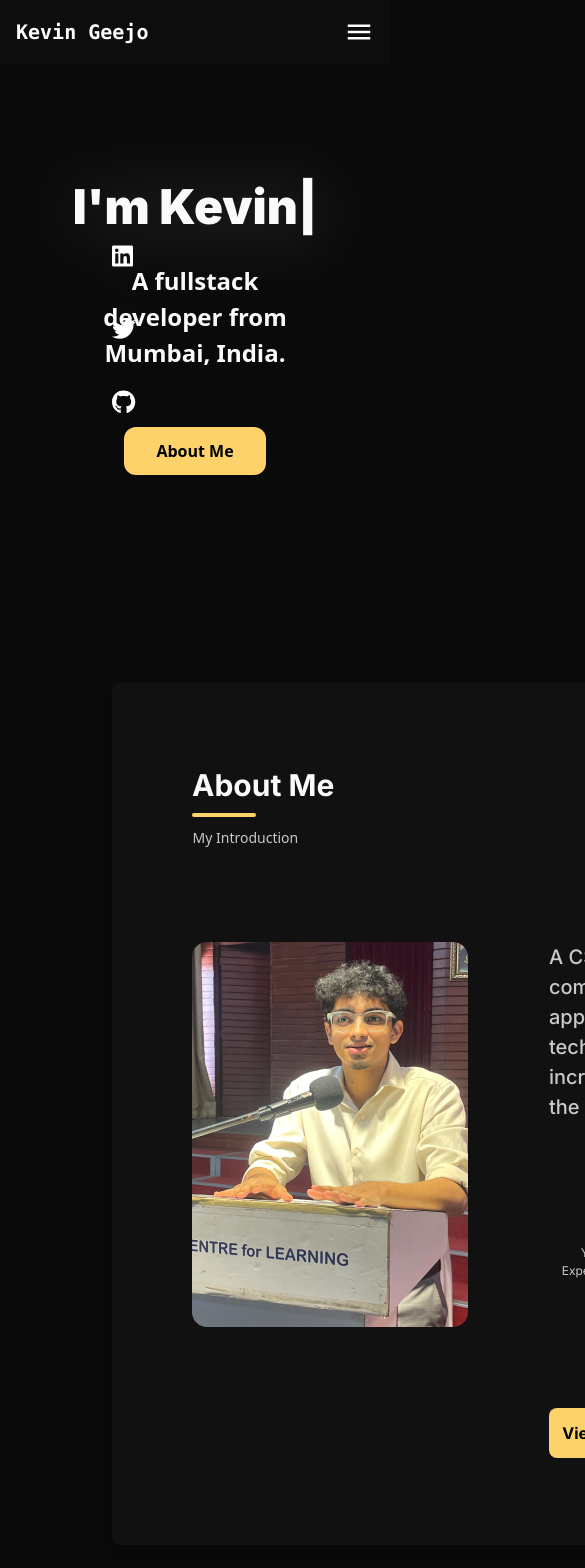
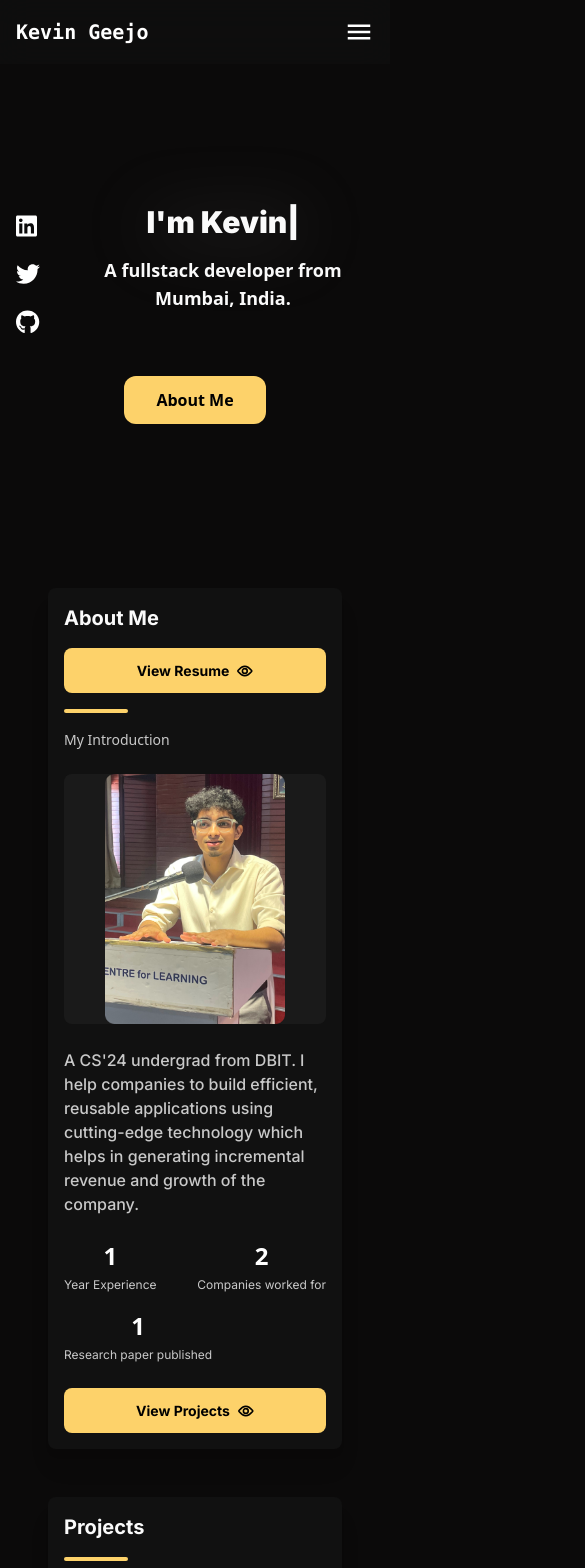
Before and after one commit to KevinGeejo/Portfolio_React, a React (Create React App) app: page / in a window 390 px wide. Shown: the top 1568 px of the page, 585 px wide, since content can reach past the window. Built offline with nearby package versions, Linux system fonts and the light colour scheme; the HTML template or start-up script is replaced by a standard one.

Commit message:
Refactor UI components in About.jsx, Hero.jsx, and Project.jsx for improved responsiveness and styling consistency

```diff
--- a/src/components/About.jsx
+++ b/src/components/About.jsx
@@ -3,113 +3,98 @@ import kevinpic from '../assets/img/kevin-about.png';
 import kevincv from '../assets/pdf/Kevin_Resume.pdf';
 import { Link } from 'react-scroll';
 
-// Add this line
 const About = () => {
   return (
-
-    <div id="about" className="container w-full mx-auto my-[80px]  max-w-6xl px-8 justify-center ">
-      <div className="bg-[#111111] rounded-lg w-[900px] h-[862px] shadow-xl	mx-20 p-20 ">
-        <div className="flex w-auto h-auto justify-between mx-auto">
-          <p className="text-[#fafafa] font-inter text-[30px] font-bold">
+    <div id="about" className="container mx-auto px-4 sm:px-6 lg:px-8 py-6 sm:py-12 lg:py-20">
+      <div className="bg-[#111111] rounded-lg shadow-xl p-4 sm:p-8 lg:p-20 mx-8 sm:mx-16 lg:mx-32">
+        <div className="flex flex-col sm:flex-row justify-between items-start sm:items-center gap-4">
+          <p className="text-[#fafafa] font-inter text-xl sm:text-2xl lg:text-[30px] font-bold">
             About Me
           </p>
           <a
             target="_blank"
+            rel="noopener noreferrer"
             href="https://drive.google.com/file/d/1kmoXo_sHbDmi4TcJD_y5eQ8MISDrMEBu/view?usp=sharing"
-            className="flex flex-nowrap items-center content-between justify-evenly bg-[#fdd26a] font-inter font-bold rounded-[8px] w-[167px] h-[50px] text-[16px]"
+            className="flex items-center justify-center bg-[#fdd26a] font-inter font-bold rounded-[8px] w-full sm:w-[167px] h-[45px] sm:h-[50px] text-[14px] sm:text-[16px] hover:bg-[#fdd26a]/90 transition-colors"
           >
             View Resume
             <svg
               xmlns="http://www.w3.org/2000/svg"
-              width="20"
-              height="14"
+              width="16"
+              height="12"
               viewBox="0 0 20 14"
               fill="none"
+              className="ml-2"
             >
               <path
                 d="M9.77 10C11.4269 10 12.77 8.65685 12.77 7C12.77 5.34315 11.4269 4 9.77 4C8.11314 4 6.77 5.34315 6.77 7C6.77 8.65685 8.11314 10 9.77 10Z"
                 stroke="black"
-                stroke-width="2"
+                strokeWidth="2"
               />
               <path
                 d="M17.958 5.934C18.346 6.406 18.54 6.641 18.54 7C18.54 7.359 18.346 7.594 17.958 8.066C16.538 9.79 13.406 13 9.77 13C6.134 13 3.002 9.79 1.582 8.066C1.194 7.594 1 7.359 1 7C1 6.641 1.194 6.406 1.582 5.934C3.002 4.21 6.134 1 9.77 1C13.406 1 16.538 4.21 17.958 5.934Z"
                 stroke="black"
-                stroke-width="2"
+                strokeWidth="2"
               />
             </svg>
           </a>
         </div>
-        <div className="bg-[#fdd26a] h-1 w-16 rounded-3xl mr-[70%]">
-          <button></button>
-        </div>
-        <p className="text-[14px] mt-[10px]  ml-[0.5px] text-[#C9C9C9]">
-          My Introduction
-        </p>
+        <div className="bg-[#fdd26a] h-1 w-16 rounded-3xl my-4"></div>
+        <p className="text-[14px] text-[#C9C9C9]">My Introduction</p>
 
-        <div className="mt-[94px] flex ">
+        <div className="mt-6 sm:mt-8 lg:mt-[94px] flex flex-col lg:flex-row gap-6 lg:gap-12">
           <img
-            className="w-[276px] h-[385px] "
+            className="w-full lg:w-[276px] h-[250px] sm:h-[300px] lg:h-[385px] object-contain rounded-lg bg-[#1a1a1a]"
             src={kevinpic}
             alt="Kevin About Section"
           />
-          <div className="ml-[81px] w-[359px] h-[389px]">
-            <p className="font-inter font-medium text-[#C9C9C9]  text-[20px] ">
+          <div className="flex-1">
+            <p className="font-inter font-medium text-[#C9C9C9] text-base sm:text-lg lg:text-[20px]">
               A CS'24 undergrad from DBIT. I help companies to build efficient,
               reusable applications using cutting-edge technology which helps in
               generating incremental revenue and growth of the company.
             </p>
-            <div className="flex flex-row justify-between">
-              <div className="text-[#C9C9C9] mt-[58px] flex-col">
-                <h1 className="text-white w-[89px] h-[35] text-[36px] text-center font-semibold">
-                  1
-                </h1>
-                <p className="font-inter w-[89px] h-[29px] text-center text-[12px] mt-[10px]">
-                  Year Experience
-                </p>
+            <div className="flex flex-wrap justify-between gap-4 mt-6 sm:mt-8 lg:mt-[58px]">
+              <div className="text-[#C9C9C9] flex flex-col items-center">
+                <h1 className="text-white text-2xl sm:text-3xl lg:text-[36px] font-semibold">1</h1>
+                <p className="font-inter text-[12px] mt-1 sm:mt-2">Year Experience</p>
               </div>
-              <div className="text-[#C9C9C9] mt-[58px] flex-col">
-                <h1 className=" text-white w-[89px] h-[35] text-[36px] text-center font-semibold">
-                  2
-                </h1>
-                <p className="font-inter w-[89px] h-[29px] text-center text-[12px] mt-[10px]">
-                  Companies worked for
-                </p>
+              <div className="text-[#C9C9C9] flex flex-col items-center">
+                <h1 className="text-white text-2xl sm:text-3xl lg:text-[36px] font-semibold">2</h1>
+                <p className="font-inter text-[12px] mt-1 sm:mt-2">Companies worked for</p>
               </div>
-              <div className="text-[#C9C9C9] mt-[58px] flex-col">
-                <h1 className=" text-white w-[89px] h-[35] text-[36px] text-center font-semibold">
-                  1
-                </h1>
-                <p className="font-inter w-[89px] h-[29px] text-center text-[12px] mt-[10px]">
-                  Research paper published
-                </p>
+              <div className="text-[#C9C9C9] flex flex-col items-center">
+                <h1 className="text-white text-2xl sm:text-3xl lg:text-[36px] font-semibold">1</h1>
+                <p className="font-inter text-[12px] mt-1 sm:mt-2">Research paper published</p>
               </div>
             </div>
-            <div className="flex mt-[135px] mr-[135px] ">
+            <div className="mt-6 sm:mt-8 lg:mt-[135px] flex justify-center">
               <Link
-              href=""
-              to="projects"
+                to="projects"
                 spy={true}
-      smooth={true}
-      offset={-80}
-      duration={500}
-              className="flex flex-nowrap items-center content-between justify-evenly bg-[#fdd26a] font-inter font-bold rounded-[8px] w-[167px] h-[50px] text-[16px]">
+                smooth={true}
+                offset={-80}
+                duration={500}
+                className="inline-flex items-center justify-center bg-[#fdd26a] font-inter font-bold rounded-[8px] w-full sm:w-[167px] h-[45px] sm:h-[50px] text-[14px] sm:text-[16px] hover:bg-[#fdd26a]/90 transition-colors cursor-pointer"
+              >
                 View Projects
                 <svg
                   xmlns="http://www.w3.org/2000/svg"
-                  width="20"
-                  height="14"
+                  width="16"
+                  height="12"
                   viewBox="0 0 20 14"
                   fill="none"
+                  className="ml-2"
                 >
                   <path
                     d="M9.77 10C11.4269 10 12.77 8.65685 12.77 7C12.77 5.34315 11.4269 4 9.77 4C8.11314 4 6.77 5.34315 6.77 7C6.77 8.65685 8.11314 10 9.77 10Z"
                     stroke="black"
-                    stroke-width="2"
+                    strokeWidth="2"
                   />
                   <path
                     d="M17.958 5.934C18.346 6.406 18.54 6.641 18.54 7C18.54 7.359 18.346 7.594 17.958 8.066C16.538 9.79 13.406 13 9.77 13C6.134 13 3.002 9.79 1.582 8.066C1.194 7.594 1 7.359 1 7C1 6.641 1.194 6.406 1.582 5.934C3.002 4.21 6.134 1 9.77 1C13.406 1 16.538 4.21 17.958 5.934Z"
                     stroke="black"
-                    stroke-width="2"
+                    strokeWidth="2"
                   />
                 </svg>
               </Link>
--- a/src/components/Hero.jsx
+++ b/src/components/Hero.jsx
@@ -6,48 +6,50 @@ import { Link } from 'react-scroll';
 
 const Hero = () => {
   return (
-
-    <div id="hero" className="container mx-auto max-w-6xl px-8 h-[500px]  justify-center">
-      <div className=" text-white py-20 flex justify-left items-left mt-[12%] justify-center flex-col">
-          <div className='flex flex-col justify-between ml-20 absolute w-[30px] h-[170px] drop-shadow-[0_5px_35px_rgba(250,250,250,0.15)]'>
-             <a target="_blank" href='https://www.linkedin.com/in/kevin-geejo/'>
+    <div id="hero" className="container mx-auto max-w-6xl px-4 sm:px-8 min-h-[500px] flex justify-center">
+      <div className="text-white py-10 sm:py-20 flex flex-col items-center justify-center relative">
+        {/* Main Content with Icons */}
+        <div className="flex items-center gap-8 sm:gap-12 mb-8">
+          {/* Social Media Icons */}
+          <div className='flex flex-col gap-6'>
+            <a target="_blank" href='https://www.linkedin.com/in/kevin-geejo/' className="hover:text-[#fdd26a] transition-colors">
               <FontAwesomeIcon size="xl" icon={faLinkedin} />
             </a>
-             <a target="_blank" href='https://twitter.com/DevDudley'>
+            <a target="_blank" href='https://twitter.com/DevDudley' className="hover:text-[#fdd26a] transition-colors">
               <FontAwesomeIcon size="xl" icon={faTwitter} />
             </a>
-             <a target="_blank" href='https://github.com/KevinGeejo'>
+            <a target="_blank" href='https://github.com/KevinGeejo' className="hover:text-[#fdd26a] transition-colors">
               <FontAwesomeIcon size="xl" icon={faGithub} />
             </a>
+          </div>
 
-            </div>
-        <div className="flex flex-col items-center text-left py-auto justify-center">
-          {' '}
-          {/* Modified className */}
-          {/* <h1 className="text-4xl font-bold mb-4 pt-[7%]  font-mono">Hi, I'm Kevin Geejo. </h1> */}
+          {/* Typed Text */}
+          <div className="flex flex-col items-center text-center">
             <Typed
-            className="font-inter text-[#fafafa] text-center content-center text-5xl mb-4  font-black  drop-shadow-[0_5px_35px_rgba(250,250,250,0.25)]	"
+              className="font-inter text-[#fafafa] text-3xl sm:text-5xl mb-4 font-black drop-shadow-[0_5px_35px_rgba(250,250,250,0.25)]"
               strings={['Hi!', "I'm Kevin Geejo."]}
               typeSpeed={70}
               backSpeed={25}
               loop
               loopCount={2}
-          ></Typed>
-          <div className="container  content-center">
-            {/* <p  className=" m-16 text-[17px]   text-center font-inter font-extrabold justify-self-center">Exploring ways to create robust, scalable web Apps, Unlimitedly obsessed with solving problems where designing and engineering intersects, by creating pixel-perfect , polished interfaces. Currently tinkering with various projects. studying Computer Science, Interested in coding and improving consistently through learning. Currently interested in React Native and MERN stack.</p> */}
-            <p className="font-semibold text-[#fafafa] mx-14 mb-14 mt-4 text-[24px] hover:text-[#fdd26a]  text-center justify-self-center">
+            />
+            <p className="font-semibold text-[#fafafa] text-lg sm:text-2xl mb-8 sm:mb-14 hover:text-[#fdd26a] transition-colors">
               A fullstack developer from Mumbai, India.
             </p>
           </div>
-          {/* <button className="bg-[#5bca9d] hover:bg-[#eeeeee] text-black font-bold py-3 px-8 rounded">
-                        Get Started
-                    </button> */}
         </div>
+
+        {/* About Me Button */}
         <div className="flex justify-center">
-          <Link href="" to="about" spy={true}
+          <Link
+            href=""
+            to="about"
+            spy={true}
             smooth={true}
             offset={-80}
-      duration={500}  className="bg-[#fdd26a] hover:bg-transparent hover:text-[#fdd26a] hover:border-[0.2px] hover:border-[#fdd26a] text-black font-bold py-3 px-8 rounded-xl">
+            duration={500}
+            className="bg-[#fdd26a] hover:bg-transparent hover:text-[#fdd26a] hover:border-[0.2px] hover:border-[#fdd26a] text-black font-bold py-3 px-8 rounded-xl transition-all"
+          >
             About Me
           </Link>
         </div>
--- a/src/components/Project.jsx
+++ b/src/components/Project.jsx
@@ -3,19 +3,19 @@ import eye from '../assets/img/eye.png';
 
 const Project = () => {
   return (
-    <div id="projects" className="container w-full mx-auto my-[80px] max-w-6xl px-8">
-      <div className="bg-[#111111] rounded-lg w-[900px] h-[862px] shadow-xl	mx-20 p-20 mb-20">
+    <div id="projects" className="container mx-auto px-4 sm:px-6 lg:px-8 py-6 sm:py-12 lg:py-20">
+      <div className="bg-[#111111] rounded-lg shadow-xl p-4 sm:p-8 lg:p-20 mx-8 sm:mx-16 lg:mx-32">
         <div className="flex w-auto h-auto justify-between mx-auto">
-          <p className="text-[#fafafa] font-inter text-[30px] font-bold">
+          <p className="text-[#fafafa] font-inter text-xl sm:text-2xl lg:text-[30px] font-bold">
             Projects
           </p>
         </div>
-        <div className="bg-[#fdd26a] h-1 w-16 rounded-3xl mr-[70%] mt-2">
+        <div className="bg-[#fdd26a] h-1 w-16 rounded-3xl my-4">
           <button></button>
         </div>
-    <div className='w-[710px] h-[456px] flex flex-wrap flex-row mt-[105px] justify-between'>
-        <div className="flex flex-col w-[340px] h-[213px] bg-[#424242] rounded-xl shadow-xlg">
-          <div className="w-[267px] h-[115px] mt-[28px] ml-[28px] ">
+        <div className='w-full min-h-[456px] flex flex-wrap flex-row mt-[105px] justify-center gap-8'>
+          <div className="flex flex-col w-full sm:w-[340px] h-[213px] bg-[#424242] rounded-xl shadow-xlg">
+            <div className="w-full sm:w-[267px] h-[115px] mt-[28px] ml-[28px]">
               <p className="text-[14px] text-[#FDD26A] font-bold">2023</p>
               <h3 className="font-inter font-bold text-[#ffffff] mt-[10px] text-[16px]">
                 ClueNet : A NextJs Application
@@ -24,20 +24,17 @@ const Project = () => {
                 A real time Video chat , Texting & Screen Sharing Appliction
                 created using NextJs and Firebase
               </p>
-            <div className="flex justify-end ">
-              <a target="_blank" href="https://github.com/KevinGeejo/ClueNet" className="flex border-[1px]	w-[66px] h-[40px] rounded-xl justify-center border-[#fdd26a]">
-                <a
-
-                  className=" mt-[10px]"
-                >
-                  <img  src={eye}></img>
+              <div className="flex justify-end">
+                <a target="_blank" href="https://github.com/KevinGeejo/ClueNet" className="flex border-[1px] w-[66px] h-[40px] rounded-xl justify-center border-[#fdd26a]">
+                  <a className="mt-[10px]">
+                    <img src={eye} alt="View project"></img>
                   </a>
                 </a>
               </div>
             </div>
           </div>
-        <div className="flex flex-col w-[340px] h-[213px] bg-[#424242] rounded-xl shadow-xlg">
-          <div className="w-[267px] h-[115px] mt-[28px] ml-[28px] ">
+          <div className="flex flex-col w-full sm:w-[340px] h-[213px] bg-[#424242] rounded-xl shadow-xlg">
+            <div className="w-full sm:w-[267px] h-[115px] mt-[28px] ml-[28px]">
               <p className="text-[14px] text-[#FDD26A] font-bold">2021</p>
               <h3 className="font-inter font-bold text-[#ffffff] mt-[10px] text-[16px]">
                 Railway Ticket Booking System
@@ -46,19 +43,16 @@ const Project = () => {
                 A JavaFx-based application that allows users to login, create accounts, and book railway tickets
               </p>
               <div className="flex justify-end">
-              <a target="_blank" href="https://github.com/KevinGeejo/Railway-Ticket-Booking-System-JavaFx-main" className="flex border-[1px]	w-[66px] h-[40px] rounded-xl justify-center border-[#fdd26a]">
-                <a
-
-                  className="text-[#FDD26A] text-[14px] mt-[10px] font-bold"
-                >
-                  <img src={eye}></img>
+                <a target="_blank" href="https://github.com/KevinGeejo/Railway-Ticket-Booking-System-JavaFx-main" className="flex border-[1px] w-[66px] h-[40px] rounded-xl justify-center border-[#fdd26a]">
+                  <a className="mt-[10px]">
+                    <img src={eye} alt="View project"></img>
                   </a>
                 </a>
               </div>
             </div>
           </div>
-        <div className="mt-[30px] flex flex-col w-[340px] h-[213px] bg-[#424242] rounded-xl shadow-xlg">
-          <div className="w-[267px] h-[115px] mt-[28px] ml-[28px] ">
+          <div className="flex flex-col w-full sm:w-[340px] h-[213px] bg-[#424242] rounded-xl shadow-xlg">
+            <div className="w-full sm:w-[267px] h-[115px] mt-[28px] ml-[28px]">
               <p className="text-[14px] text-[#FDD26A] font-bold">2024</p>
               <h3 className="font-inter font-bold text-[#ffffff] mt-[10px] text-[16px]">
                 Blockchain Voting System
@@ -67,13 +61,10 @@ const Project = () => {
                 A real time Video chat , Texting & Screen Sharing Appliction
                 created using NextJs and Firebase
               </p>
-            <div className=" absolute ml-[220px] flex justify-end">
-              <a target="_blank" href="https://github.com/KevinGeejo/Blockchain_Voting_System" className="flex border-[1px]	w-[66px] h-[40px] rounded-xl justify-center border-[#fdd26a]">
-                <a
-
-                  className="text-[#FDD26A] text-[14px] mt-[10px] font-bold"
-                >
-                  <img src={eye}></img>
+              <div className="flex justify-end">
+                <a target="_blank" href="https://github.com/KevinGeejo/Blockchain_Voting_System" className="flex border-[1px] w-[66px] h-[40px] rounded-xl justify-center border-[#fdd26a]">
+                  <a className="mt-[10px]">
+                    <img src={eye} alt="View project"></img>
                   </a>
                 </a>
               </div>
```
Also changed, not shown: src/App.jsx (line endings or trailing spaces). Lines whose indentation alone changed are shown as unchanged.
